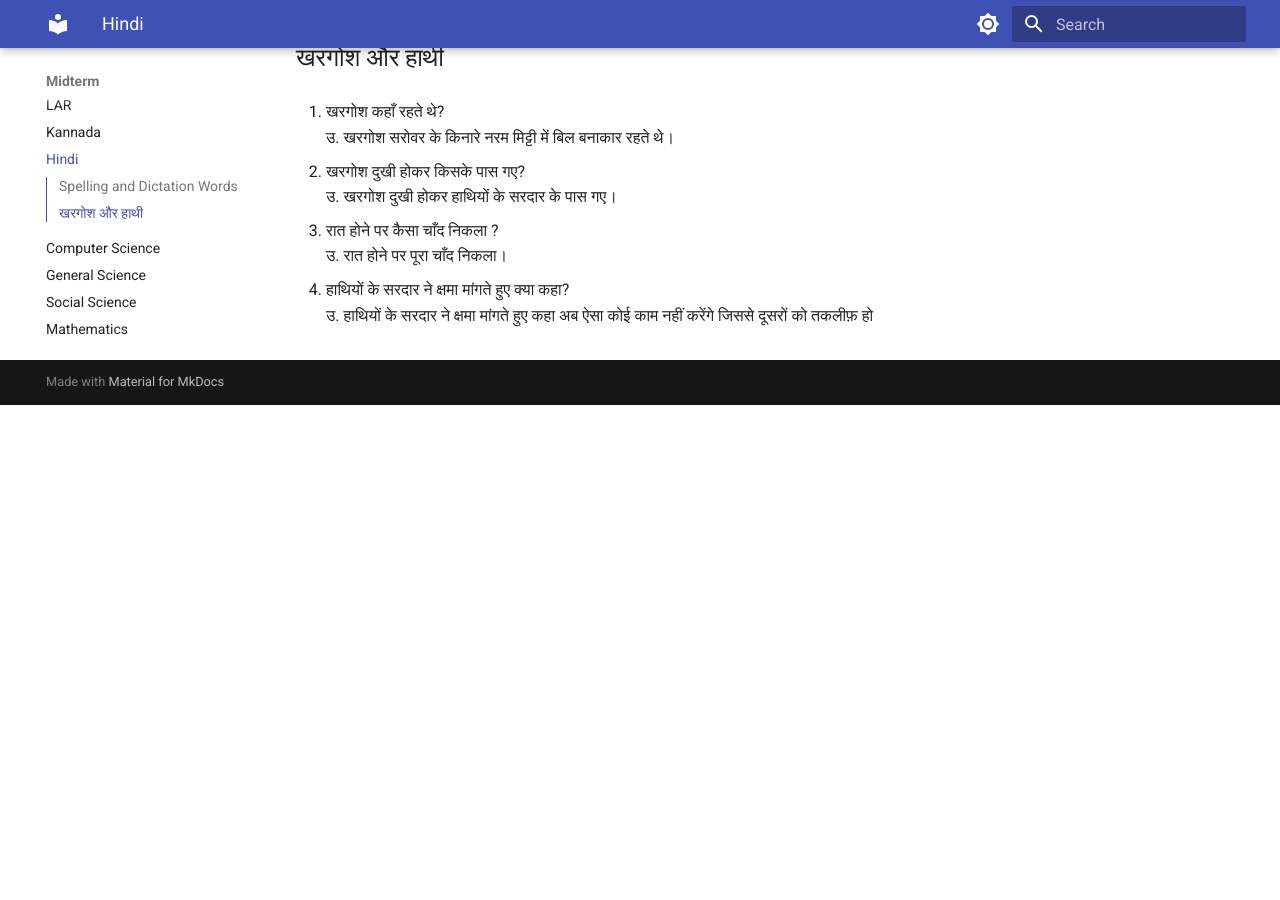
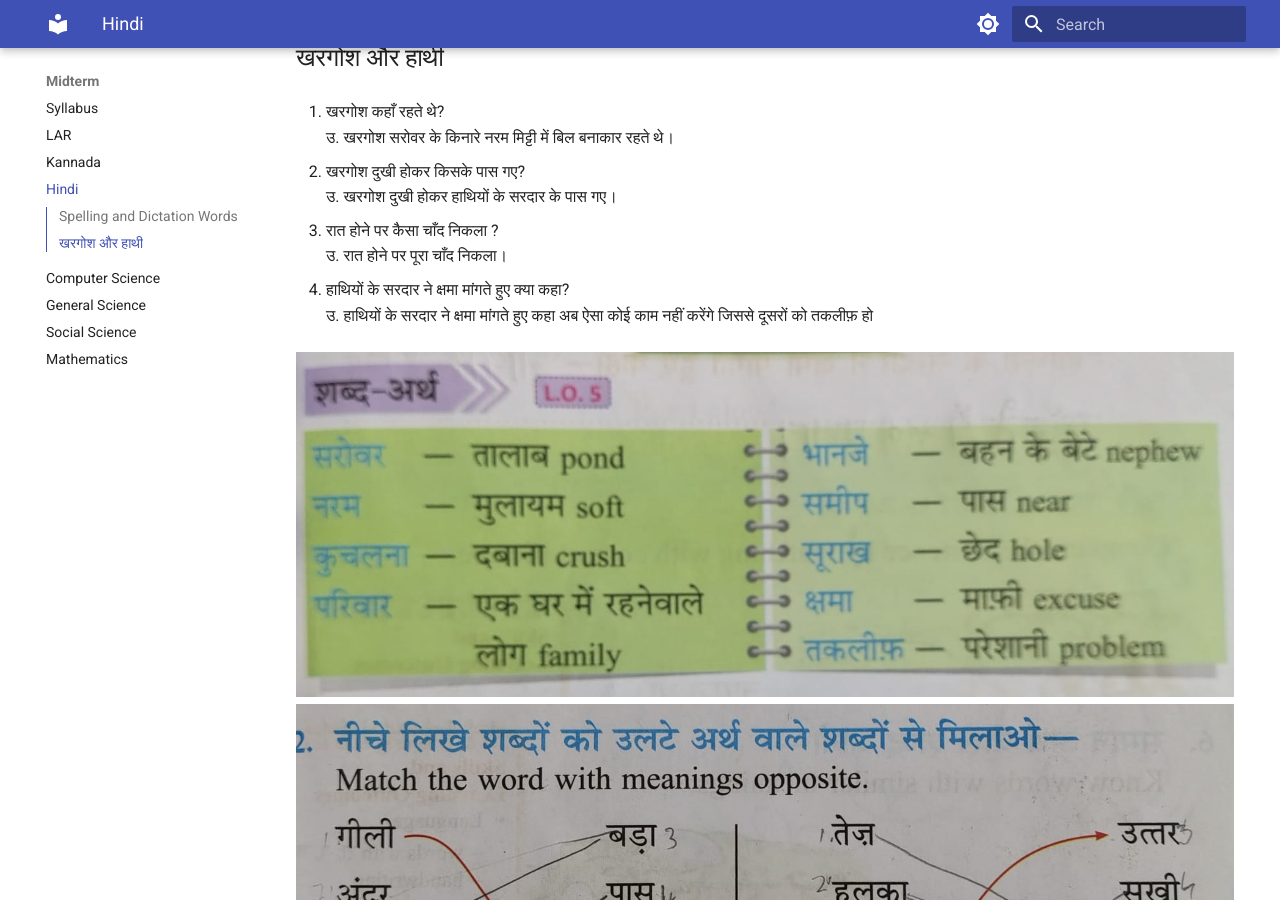
Before and after one commit to archat/class3, an MkDocs documentation site: the page built from docs/midterm/hindi.md, in a window 1280 px wide and 900 px high, scrolled down 836 px. Built offline with MkDocs 1.6.1 and Material for MkDocs 9.7.7, drawn with Linux system fonts in a browser that asks for light colours; before the commit the page ends 1241 px from its top, so only the background shows below that.

Commit message:
5_hindi_update

```diff
--- a/docs/midterm/hindi.md
+++ b/docs/midterm/hindi.md
@@ -31,3 +31,6 @@
 
 4. हाथियों के सरदार ने क्षमा मांगते हुए क्या कहा?
 उ. हाथियों के सरदार ने क्षमा मांगते हुए कहा अब ऐसा कोई काम नहीं  करेंगे जिससे दूसरों को तकलीफ़ हो
+
+![shabdh arth](images/hindi_1_1.jpg)
+![ulte arth](images/hindi_1_2.jpg)
```
Also changed, not shown: docs/midterm/images/hindi_1_1.jpg (added), docs/midterm/images/hindi_1_2.jpg (added).
